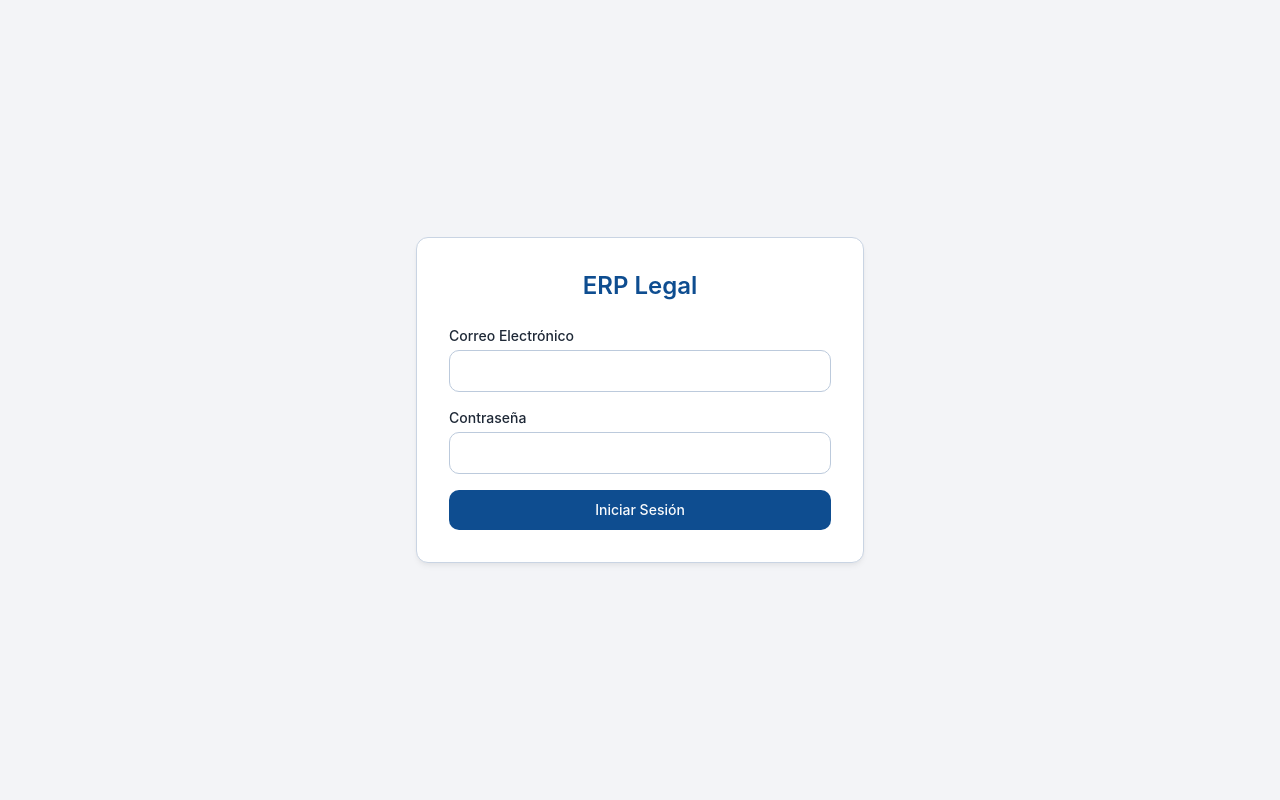
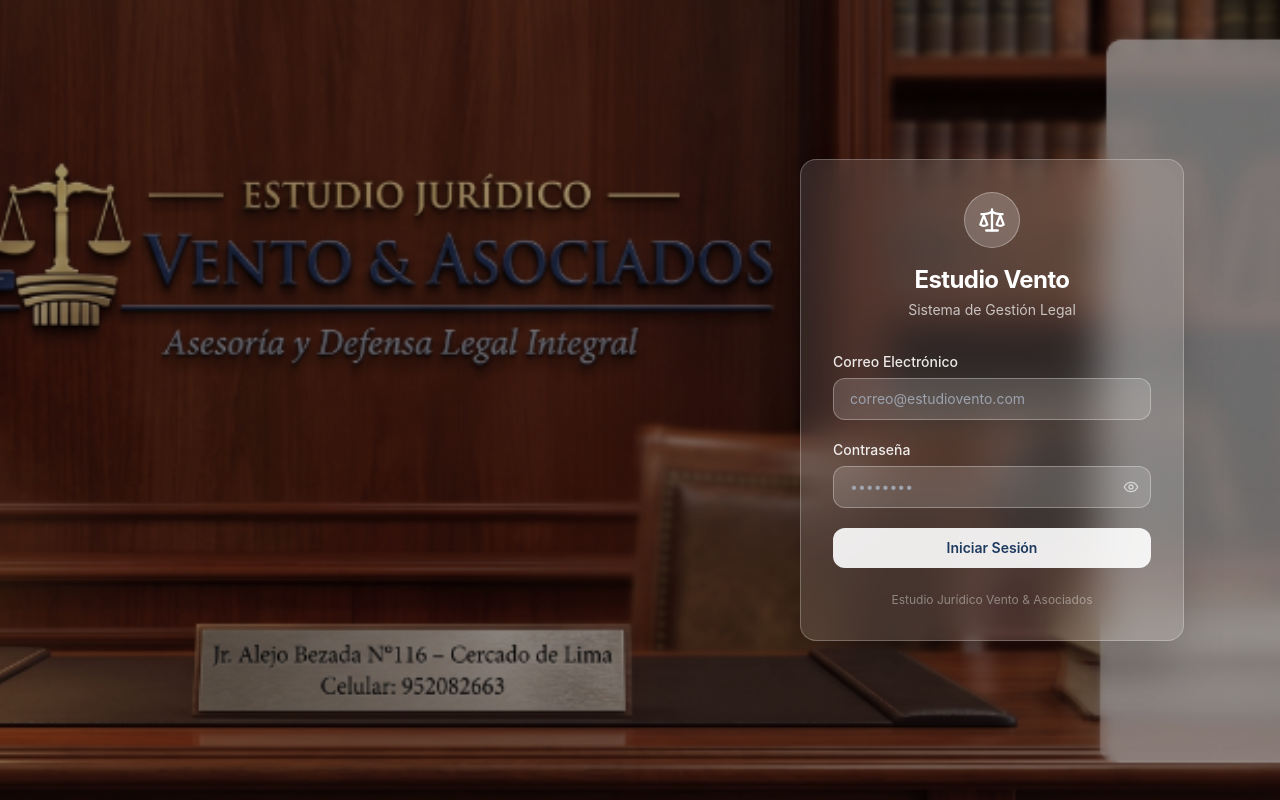
Before and after one commit to 20244541-lang/Estudio-Vento, a React (Vite) app in the folder apps/web/: page /login in a window 1280 px wide. Built offline with nearby package versions, Linux system fonts and the light colour scheme.

Commit message:
Add Estudio Vento background image to Login with glassmorphism card design

```diff
--- a/apps/web/src/pages/Login/index.tsx
+++ b/apps/web/src/pages/Login/index.tsx
@@ -1,78 +1,151 @@
 import { useState } from 'react';
 import { useAuthStore } from '../../store/authStore';
 import { useNavigate } from 'react-router-dom';
-import { Button } from '../../components/ui/button';
+import { Eye, EyeOff, Scale } from 'lucide-react';
 
 export default function Login() {
   const [email, setEmail] = useState('');
   const [password, setPassword] = useState('');
   const [error, setError] = useState('');
+  const [showPassword, setShowPassword] = useState(false);
+  const [isLoading, setIsLoading] = useState(false);
   const setAuth = useAuthStore((state) => state.setAuth);
   const navigate = useNavigate();
 
   const handleLogin = async (e: React.FormEvent) => {
     e.preventDefault();
     setError('');
+    setIsLoading(true);
 
     try {
       const response = await fetch('https://estudio-vento.onrender.com/api/auth/login', {
         method: 'POST',
-        headers: {
-          'Content-Type': 'application/json',
-        },
+        headers: { 'Content-Type': 'application/json' },
         body: JSON.stringify({ email, password }),
       });
 
-      if (!response.ok) {
-        throw new Error('Credenciales inválidas');
-      }
+      if (!response.ok) throw new Error('Credenciales inválidas');
 
       const data = await response.json();
       setAuth(data.user, data.accessToken);
       navigate('/dashboard');
     } catch (err: any) {
       setError(err.message || 'Error de conexión');
+    } finally {
+      setIsLoading(false);
     }
   };
 
   return (
-    <div className="min-h-screen flex items-center justify-center bg-background">
-      <div className="bg-card p-8 rounded-xl shadow-soft w-full max-w-md border border-border">
-        <h1 className="text-2xl font-semibold text-primary mb-6 text-center">ERP Legal</h1>
+    <div
+      className="min-h-screen flex items-center justify-end relative overflow-hidden"
+      style={{
+        backgroundImage: 'url(/login-bg.png)',
+        backgroundSize: 'cover',
+        backgroundPosition: 'center',
+        backgroundRepeat: 'no-repeat',
+      }}
+    >
+      {/* Capa de oscurecimiento sutil para mejorar legibilidad */}
+      <div className="absolute inset-0 bg-black/30" />
 
-        <form onSubmit={handleLogin} className="space-y-4">
+      {/* Panel de login — derecha */}
+      <div className="relative z-10 w-full max-w-sm mr-8 md:mr-16 lg:mr-24">
+        <div
+          className="rounded-2xl p-8 shadow-2xl"
+          style={{
+            background: 'rgba(255, 255, 255, 0.12)',
+            backdropFilter: 'blur(20px)',
+            WebkitBackdropFilter: 'blur(20px)',
+            border: '1px solid rgba(255,255,255,0.25)',
+          }}
+        >
+          {/* Logo / Título */}
+          <div className="text-center mb-8">
+            <div className="inline-flex items-center justify-center w-14 h-14 rounded-full bg-white/20 mb-4 border border-white/30">
+              <Scale className="h-7 w-7 text-white" />
+            </div>
+            <h1 className="text-2xl font-bold text-white tracking-tight">Estudio Vento</h1>
+            <p className="text-white/70 text-sm mt-1">Sistema de Gestión Legal</p>
+          </div>
+
+          <form onSubmit={handleLogin} className="space-y-5">
+            {/* Email */}
             <div>
-            <label className="block text-sm font-medium text-foreground mb-1">
+              <label className="block text-sm font-medium text-white/90 mb-1.5">
                 Correo Electrónico
               </label>
               <input
                 type="email"
                 value={email}
                 onChange={(e) => setEmail(e.target.value)}
-              className="w-full px-3 py-2 border border-input rounded-md focus:outline-none focus:ring-2 focus:ring-ring"
+                placeholder="correo@estudiovento.com"
+                className="w-full px-4 py-2.5 rounded-lg text-sm focus:outline-none focus:ring-2 focus:ring-white/50 transition-all"
+                style={{
+                  background: 'rgba(255,255,255,0.15)',
+                  border: '1px solid rgba(255,255,255,0.3)',
+                  color: 'white',
+                }}
                 required
               />
             </div>
 
+            {/* Contraseña */}
             <div>
-            <label className="block text-sm font-medium text-foreground mb-1">
+              <label className="block text-sm font-medium text-white/90 mb-1.5">
                 Contraseña
               </label>
+              <div className="relative">
                 <input
-              type="password"
+                  type={showPassword ? 'text' : 'password'}
                   value={password}
                   onChange={(e) => setPassword(e.target.value)}
-              className="w-full px-3 py-2 border border-input rounded-md focus:outline-none focus:ring-2 focus:ring-ring"
+                  placeholder="••••••••"
+                  className="w-full px-4 py-2.5 pr-11 rounded-lg text-sm focus:outline-none focus:ring-2 focus:ring-white/50 transition-all"
+                  style={{
+                    background: 'rgba(255,255,255,0.15)',
+                    border: '1px solid rgba(255,255,255,0.3)',
+                    color: 'white',
+                  }}
                   required
                 />
+                <button
+                  type="button"
+                  onClick={() => setShowPassword(!showPassword)}
+                  className="absolute right-3 top-1/2 -translate-y-1/2 text-white/60 hover:text-white transition-colors"
+                >
+                  {showPassword ? <EyeOff className="h-4 w-4" /> : <Eye className="h-4 w-4" />}
+                </button>
+              </div>
             </div>
 
-          {error && <div className="text-destructive text-sm">{error}</div>}
+            {/* Error */}
+            {error && (
+              <div className="text-red-300 text-sm bg-red-500/20 border border-red-400/30 rounded-lg px-3 py-2">
+                {error}
+              </div>
+            )}
 
-          <Button type="submit" className="w-full mt-4">
-            Iniciar Sesión
-          </Button>
+            {/* Botón */}
+            <button
+              type="submit"
+              disabled={isLoading}
+              className="w-full py-2.5 rounded-lg font-semibold text-sm transition-all duration-200 mt-2 disabled:opacity-60"
+              style={{
+                background: 'rgba(255,255,255,0.9)',
+                color: '#1e3a5f',
+              }}
+              onMouseOver={e => (e.currentTarget.style.background = 'rgba(255,255,255,1)')}
+              onMouseOut={e => (e.currentTarget.style.background = 'rgba(255,255,255,0.9)')}
+            >
+              {isLoading ? 'Iniciando sesión...' : 'Iniciar Sesión'}
+            </button>
           </form>
+
+          <p className="text-center text-white/40 text-xs mt-6">
+            Estudio Jurídico Vento & Asociados
+          </p>
+        </div>
       </div>
     </div>
   );
```
Also changed, not shown: apps/web/public/login-bg.png (added). Lines whose indentation alone changed are shown as unchanged.
